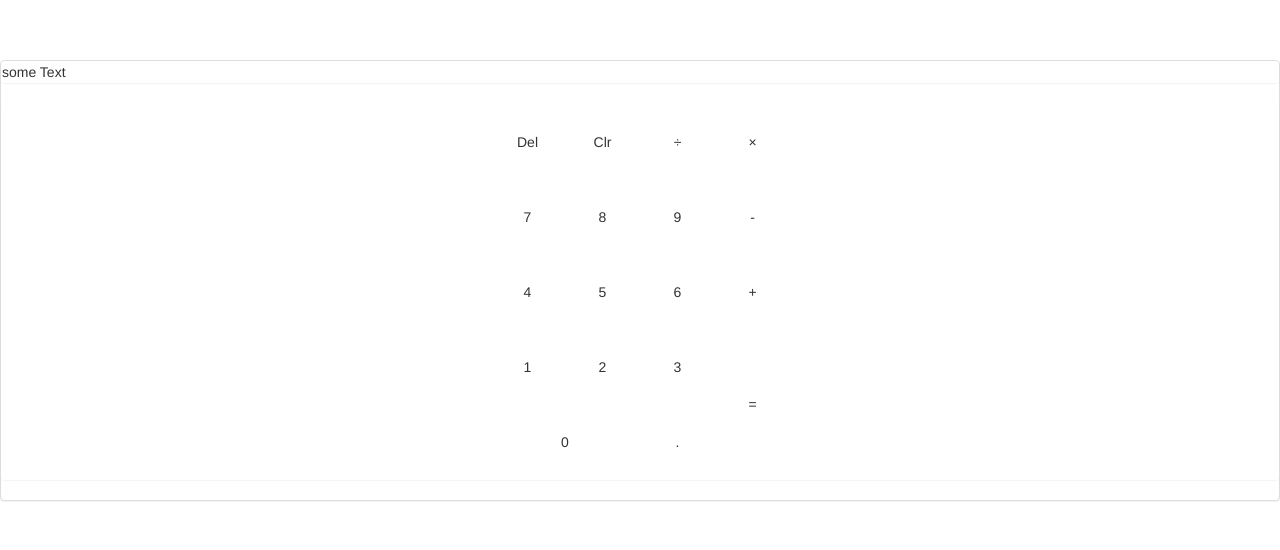
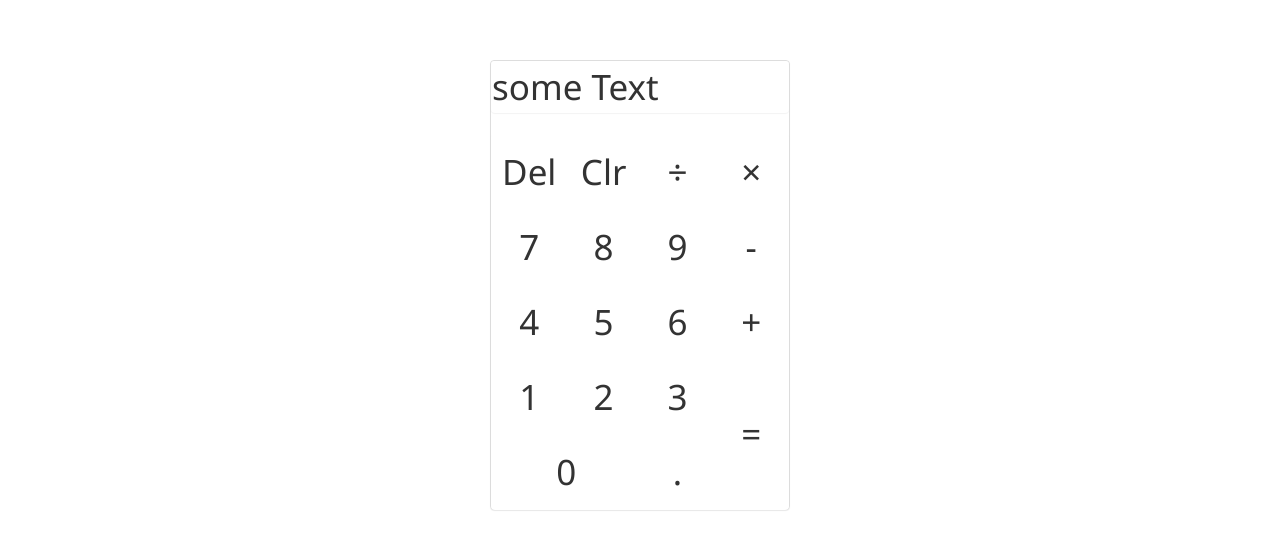
Before and after one commit to OmicronPersei/CalculatorFCCProject, a website: page index.html in a window 1280 px wide. Shown: the part 140-690 px from the top of the page. Drawn offline with nearby package versions, Linux system fonts and the light colour scheme.

Commit message:
Some better style and font.

```diff
--- a/pageStyle.css
+++ b/pageStyle.css
@@ -1,5 +1,13 @@
+.calculatorInputText,.calculatorButtons .btn{
+  font-family: Segoe UI,sans-serif;
+  font-size: 35px;
+  font-weight: 400;
+}
+
 #calculatorBody {
   margin: 200px auto;
+  width: 300px;
+  height: 450px;
 }
 
 .calculatorButtons table {
@@ -17,6 +25,8 @@
   display: table;
   width: 100%;
   height: 100%;
+  margin: 0px;
+  padding: 0px;
 }
 
 .calculatorButtons table td .btn div {
```
